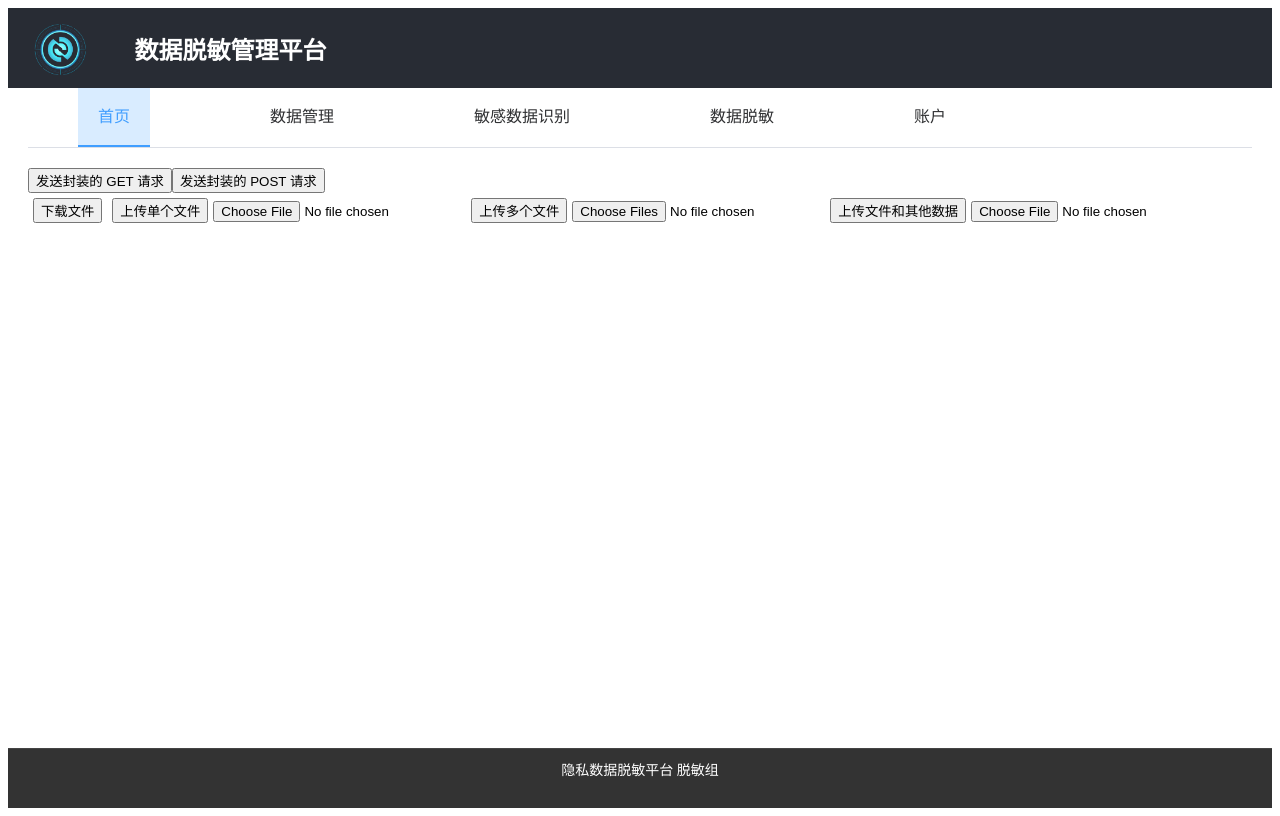
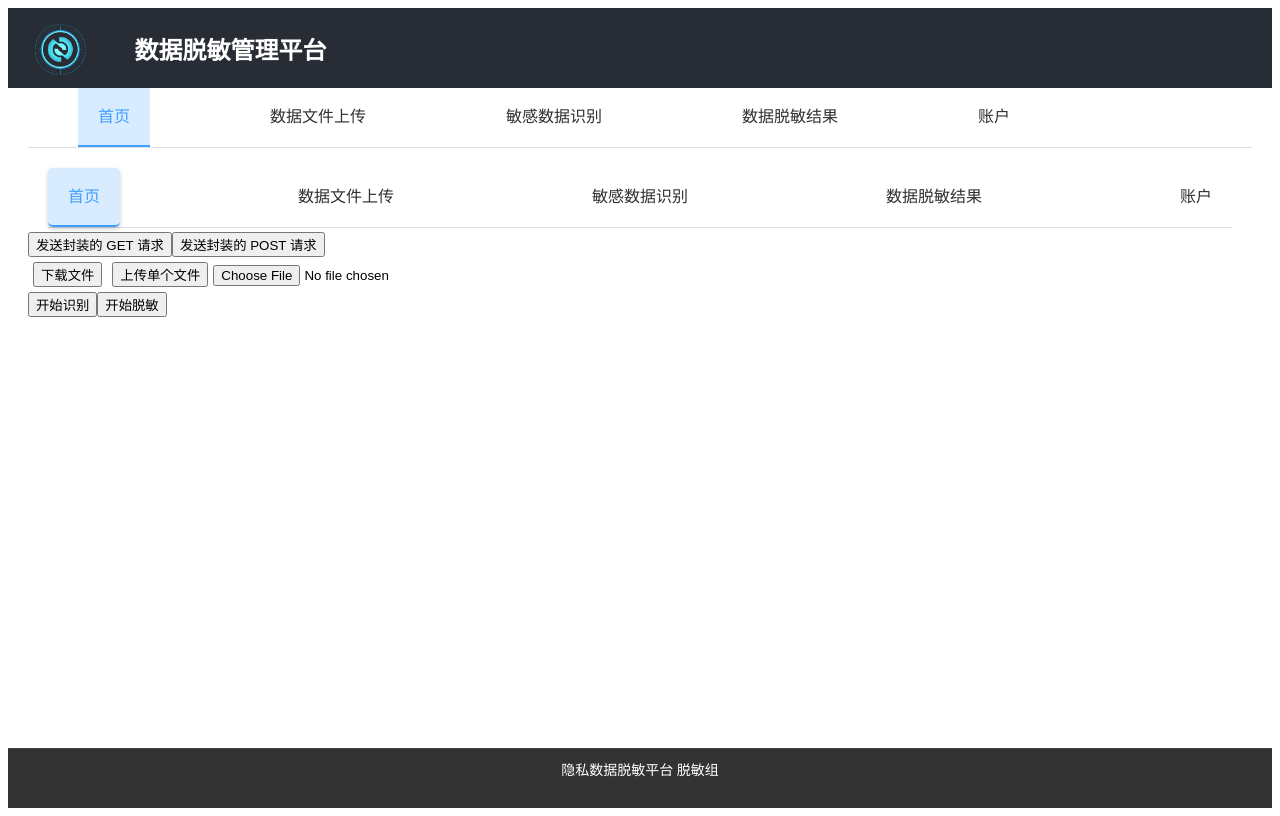
Before and after one commit to YangAHAb/-, a Vue app: page /mask in a window 1280 px wide. Built offline with nearby package versions, Linux system fonts and the light colour scheme.

Commit message:
增加了敏感列的展示

```diff
--- a/src/App.vue
+++ b/src/App.vue
@@ -23,9 +23,9 @@
                 <el-menu :default-active="activeIndex" class="main-header-menu" mode="horizontal" @select="handleSelect"
                     router>
                     <el-menu-item index="/main">首页</el-menu-item>
-                    <el-menu-item index="/upload">数据管理</el-menu-item>
+                    <el-menu-item index="/upload">数据文件上传</el-menu-item>
                     <el-menu-item index="/identification">敏感数据识别</el-menu-item>
-                    <el-menu-item index="/mask">数据脱敏</el-menu-item>
+                    <el-menu-item index="/mask">数据脱敏结果</el-menu-item>
                     <el-menu-item index="/login">账户</el-menu-item>
 
                 </el-menu>
--- a/src/service/request.js
+++ b/src/service/request.js
@@ -35,6 +35,9 @@
 export function post(url, data) {
     return instance.post(url, data);
 }
+
+// 开始脱敏
+
 
 // 下载文件
 export async function downloadFile(url, params, fileName = 'downloaded_file.db') {
```
Also changed, not shown: src/router.js (+7 -3 lines).
